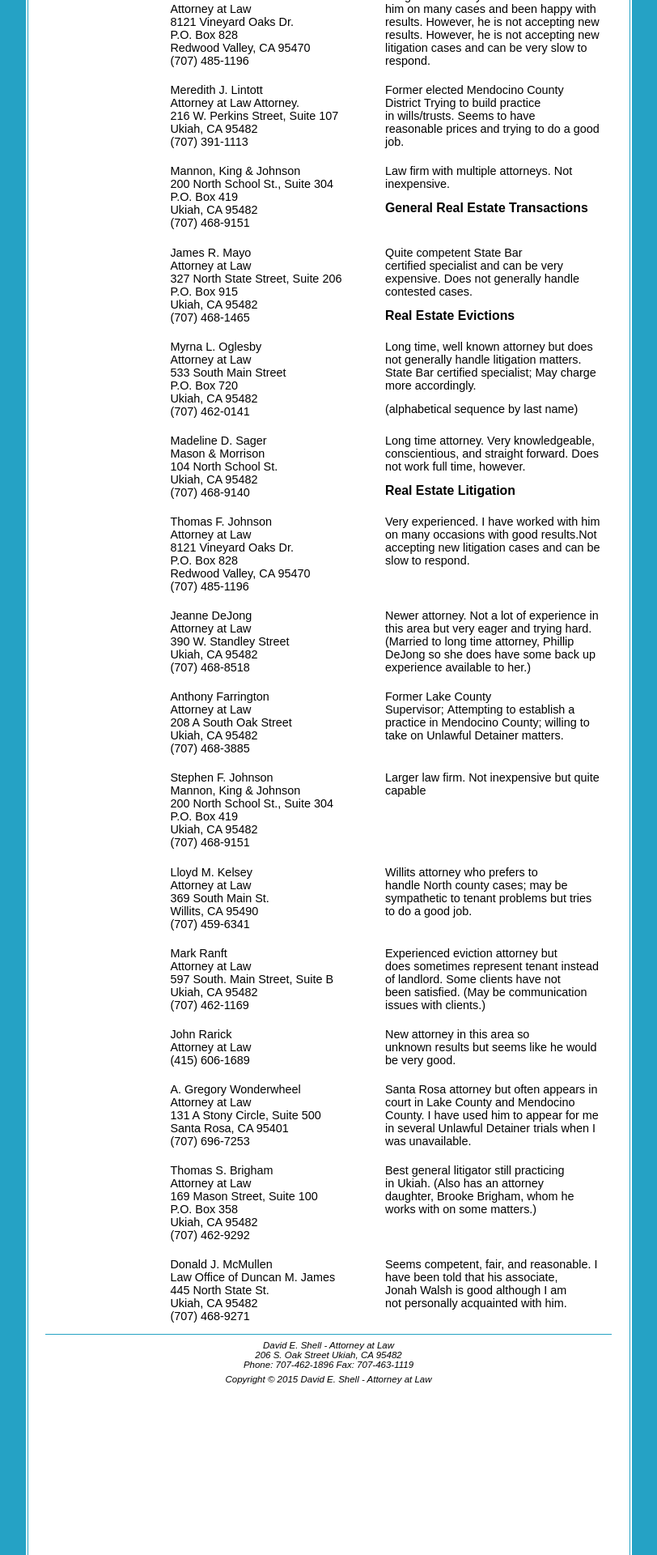
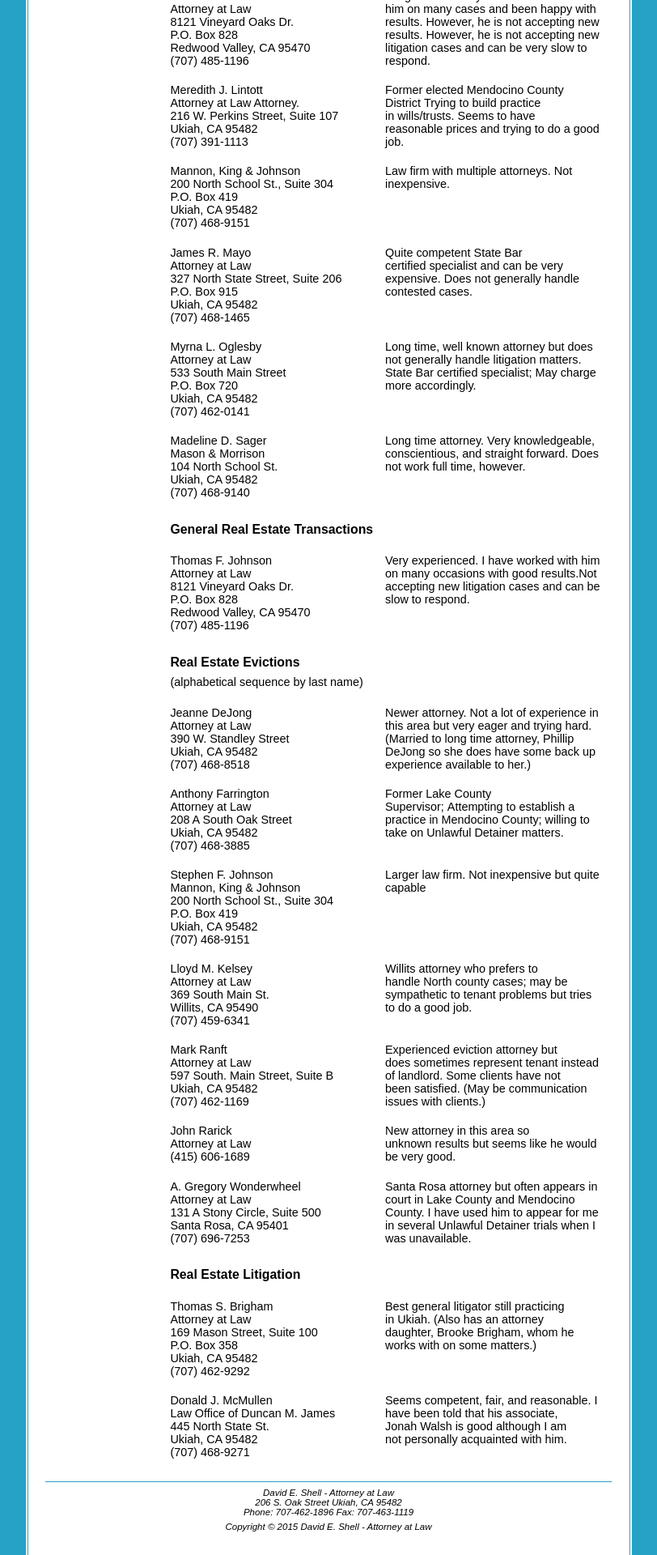
Before and after one commit to benshell/ukiahlawyer.com, a Jekyll site: the page built from referrals/index.html, in a window 1280 px wide. Shown: the part 821-2741 px from the top of the page at 81% size, without its empty margins (234-1046 px from the left). Built offline with Jekyll 4.4.1, drawn with Linux system fonts in a browser that asks for light colours.

Commit message:
Style change

```diff
--- a/styles/ukiahlawyer.css
+++ b/styles/ukiahlawyer.css
@@ -64,6 +64,11 @@ h4, h5, h6 {
 }
 dl > * {
   clear: left;
+}
+dl:after {
+  content: "";
+  display: table;
+  clear: both;
 }
 dt {
   margin: 0.5em 0 0.9em 0;
```
